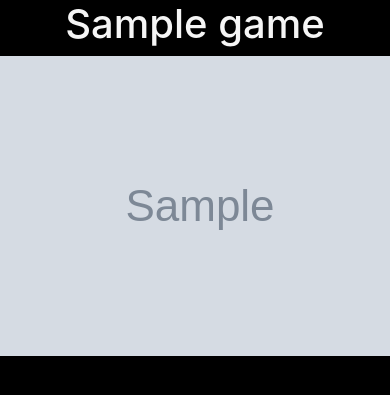
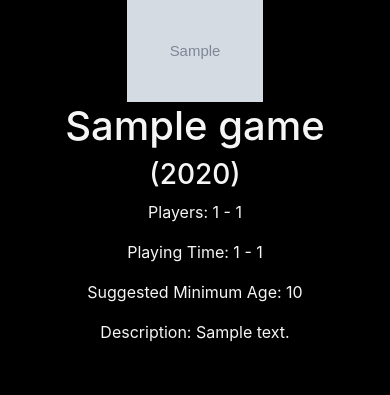
Before and after one commit to SaidNivek/Game_Glutton, a Django app: a page that uses main_app/templates/base.html in a window 390 px wide; the page is wider, and only the part inside the window is pictured. Shown: the part 56-451 px from the top of that part. Run offline with Django 4.2, Linux system fonts and the light colour scheme; tables that the repository leaves empty hold one stand-in row (values such as "Sample post"); grey boxes marked "Sample" are stand-in pictures; some libraries are stand-ins or nearby versions.

Commit message:
Game detail page finished, responsive styles applied

```diff
--- a/main_app/management/commands/seed.py
+++ b/main_app/management/commands/seed.py
@@ -49,7 +49,7 @@ def seed_games():
                     thumbnail = the_game.find('thumbnail').text,
                     year_published = the_game.find('yearpublished').get('value'),
                     img = the_game.find('image').text,
-                    description = the_game.get('description'),
+                    description = the_game.find('description').text,
                     min_players = the_game.find('minplayers').get('value'),
                     max_players = the_game.find('maxplayers').get('value'),
                     min_playtime = the_game.find('minplaytime').get('value'),
--- a/main_app/models.py
+++ b/main_app/models.py
@@ -7,13 +7,14 @@ class Game(models.Model):
     bgg_id = models.IntegerField(blank = True, null = True)
     thumbnail = models.CharField(max_length=250, blank = True, null = True)
     img = models.CharField(max_length=250, blank = True, null = True)
-    description = models.CharField(max_length=1000, blank = True, null = True)
+    description = models.CharField(max_length=10000, blank = True, null = True)
     year_published = models.IntegerField(blank = True, null = True)
     min_players = models.IntegerField(blank = True, null = True)
     max_players = models.IntegerField(blank = True, null = True)
     min_playtime = models.IntegerField(blank = True, null = True)
     max_playtime = models.IntegerField(blank = True, null = True)
     min_age = models.IntegerField(blank = True, null = True)
+    # Needed for Game and TrendingGame to have the same URL for game_Detail views
     slug = models.SlugField(blank = True, null = True)
 
     def __str__(self):
@@ -28,6 +29,7 @@ class TrendingGame(models.Model):
     rank = models.IntegerField(blank = True, null = True)
     thumbnail = models.CharField(max_length=250, blank = True, null = True)
     year_published = models.IntegerField(blank = True, null = True)
+    # Needed for Game and TrendingGame to have the same URL for game_Detail views
     slug = models.SlugField(blank = True, null = True)
 
     def __str__(self):
--- a/main_app/static/styles/main.css
+++ b/main_app/static/styles/main.css
@@ -7,10 +7,12 @@ body {
     display: flex;
     justify-content: center;
   }
+
 .card img {
   max-width: auto;
   max-height: 100%;
 }
+
 .card {
   margin: 0 0.5em;
   border: none;
@@ -18,9 +20,11 @@ body {
   color: whitesmoke;
   background-color: #363636;
 }
+
 .carousel-inner {
   padding: 1em;
 }
+
 .carousel-control-prev,
 .carousel-control-next {
   background-color: #e1e1e1;
@@ -30,16 +34,10 @@ body {
   top: 50%;
   transform: translateY(-50%);
 }
-@media (min-width: 768px) {
-    .card img {
-        height: 11em;
+.detail-page-image {
+  max-width: 35vw;
+  max-height: 40vh;
 }
-
-    .card {
-        width: 20vw;
-    }
-}
-
 .carousel-img-div {
     height: 225px;
     overflow: hidden;
@@ -53,3 +51,18 @@ a:hover {
   color: #969696;
   text-decoration: none;
 }
+
+@media (min-width: 768px) {
+  .card img {
+      height: 11em;
+  }
+
+  .card {
+      width: 20vw;
+  }
+
+  .detail-page-image {
+    max-width: 40vw;
+    max-height: auto;
+  }
+}
--- a/main_app/templates/base.html
+++ b/main_app/templates/base.html
@@ -34,10 +34,10 @@
           <button type = "submit" class = "btn-danger btn-sm">SEARCH GAME</button>
         </form>
       </div>   -->
-    <container>
+
       {% block content%}
       {% endblock %}
-    </container>
+
 
     <script src = "{% static 'scripts/main.js' %}"></script>
     <script src="https://code.jquery.com/jquery-3.5.1.slim.min.js" integrity="sha384-DfXdz2htPH0lsSSs5nCTpuj/zy4C+OGpamoFVy38MVBnE+IbbVYUew+OrCXaRkfj" crossorigin="anonymous"></script>
--- a/main_app/templates/game_detail.html
+++ b/main_app/templates/game_detail.html
@@ -1,7 +1,24 @@
 {% extends 'base.html' %}
 {% block content %}
-    <h1 class="text-center">{{game.name}}</h1>
-    <img src="{{game.thumbnail}}">
+<div class="container">
+    <div class="d-md-block text-center">
+        <div>
+            <img class="img-fluid detail-page-image" src="{{game.img}}" alt="{{game.name}}">
+            <h1 class="text-center">{{game.name}}</h1>
+            <h3>({{game.year_published}})</h3>
+        </div>
+        <div class="d-md-flex justify-content-around">
+            <p>Players: {{game.min_players}} - {{game.max_players}}</p>
+            <p>Playing Time: {{game.min_playtime}} - {{game.max_playtime}}</p>
+            <p>Suggested Minimum Age: {{game.min_age}}</p>
+        </div>
+        {% if game.description == None %}
+            <p>Description: There is currently no description for this game.</p>
+        {% else %}
+            <p>Description: {{game.description}}</p>
+        {% endif %}
+    </div>
+</div>
 
 
 {% endblock %}
--- a/main_app/templates/home.html
+++ b/main_app/templates/home.html
@@ -23,7 +23,6 @@
                     <div class="card-body">
                         <p class="card-text">Rank: {{game.rank}}</p>
                         <h5 class="card-title">{{game.name}}</h5>
-                        <p>{{game.slug}}</p>
                     </div>
                 </div></a>
                 {% if forloop.counter|divisibleby:"3" %}
--- a/main_app/urls.py
+++ b/main_app/urls.py
@@ -6,6 +6,8 @@ from django.contrib import admin
 urlpatterns = [
     path('', views.Home.as_view(), name="home"),
     path('search/game/', views.SearchGame.as_view(), name ="search_game"),
+    # The slug is the bgg_id, but passed into the slug field
+    # This allows the trending games and specific games to have the same game_detail page, regardless of their ID number in the DB
     path('games/<slug:slug>/', views.GameDetail.as_view(), name="game_detail"),
     path('about/', views.About.as_view(), name="about"),
 ]
```
Also changed, not shown: main_app/templates/about.html (+5 -3 lines), main_app/migrations/0011_alter_game_description.py (added). Lines whose indentation alone changed are shown as unchanged.
